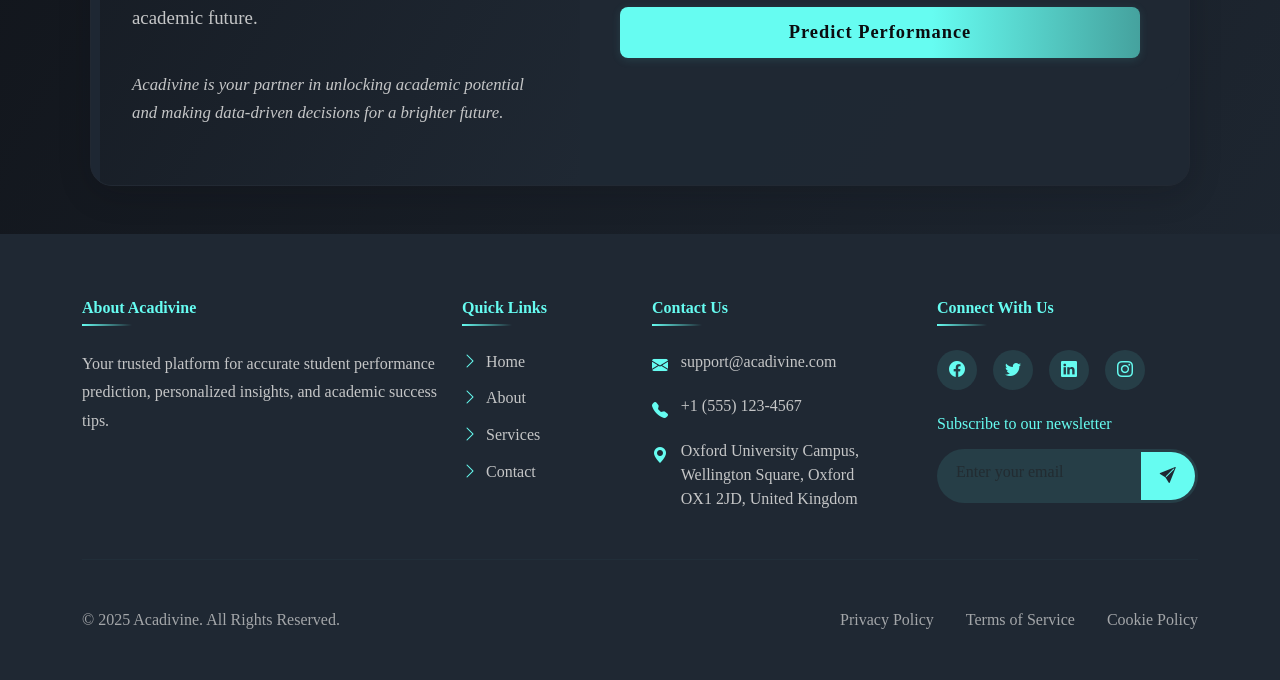
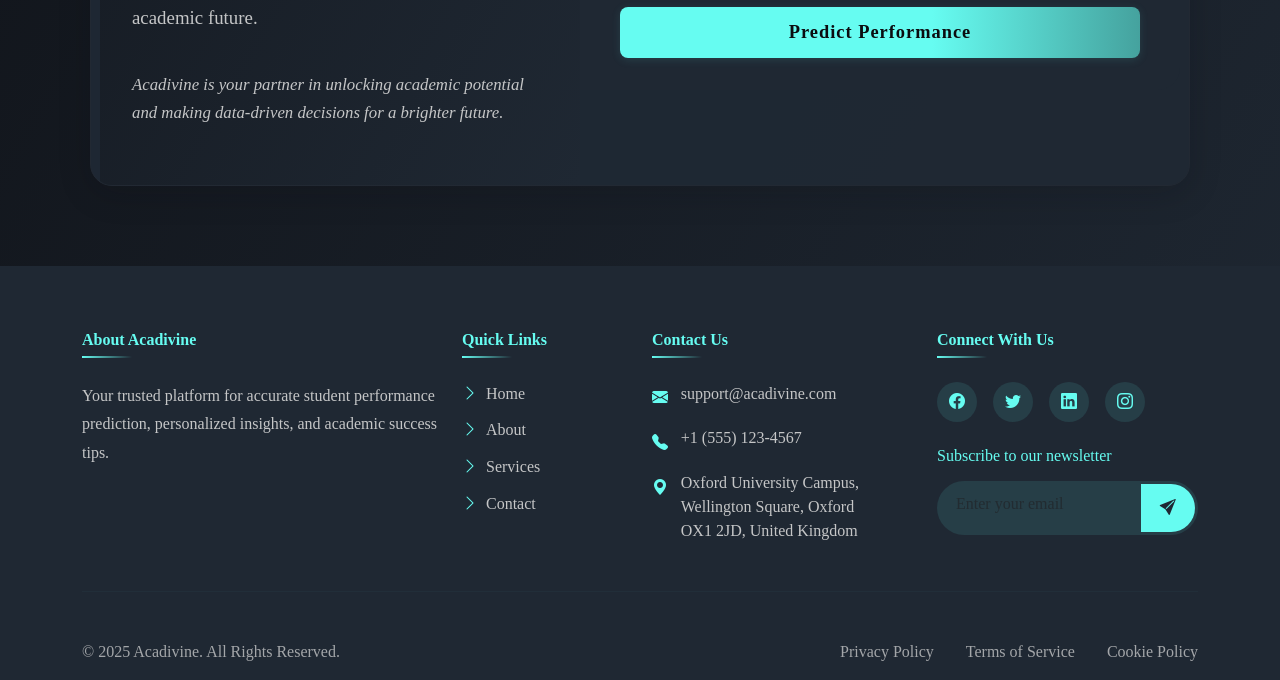
Before and after one commit to RohiniGH2/student-performance-predictor, a Flask app: page /predict in a window 1280 px wide. Shown: the part 1794-2474 px from the top of the page. Before the commit the page ends 2423 px from the top, so only its background shows below. Run offline with Flask 2, Linux system fonts and the light colour scheme; the visitor is signed in with stand-in values (Sample User, id 1).

Commit message:
Fix footer distortion on prediction page - ensure proper spacing and layout

```diff
--- a/templates/predict.html
+++ b/templates/predict.html
@@ -4,7 +4,7 @@
 <style>
   body {
     background: linear-gradient(120deg, #0B0C10 0%, #1F2833 100%);
-    min-height: 100vh;
+    min-height: auto;
   }
   .predict-main {
     display: flex;
@@ -12,7 +12,7 @@
     justify-content: center;
     align-items: stretch;
     max-width: 1100px;
-    margin: 48px auto 0 auto;
+    margin: 48px auto 80px auto;
     background: rgba(31,40,51,0.98);
     border-radius: 22px;
     box-shadow: 0 8px 32px 0 rgba(11,12,16,0.18);
```
